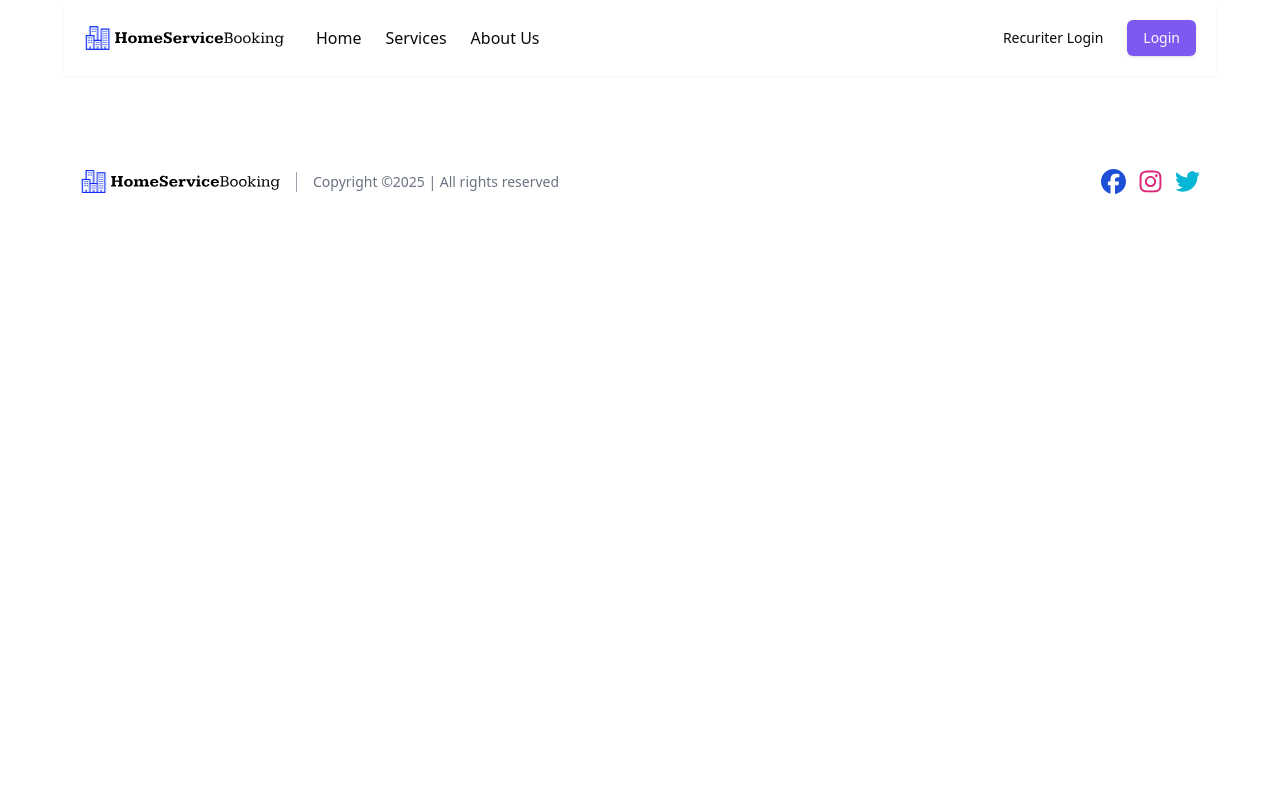
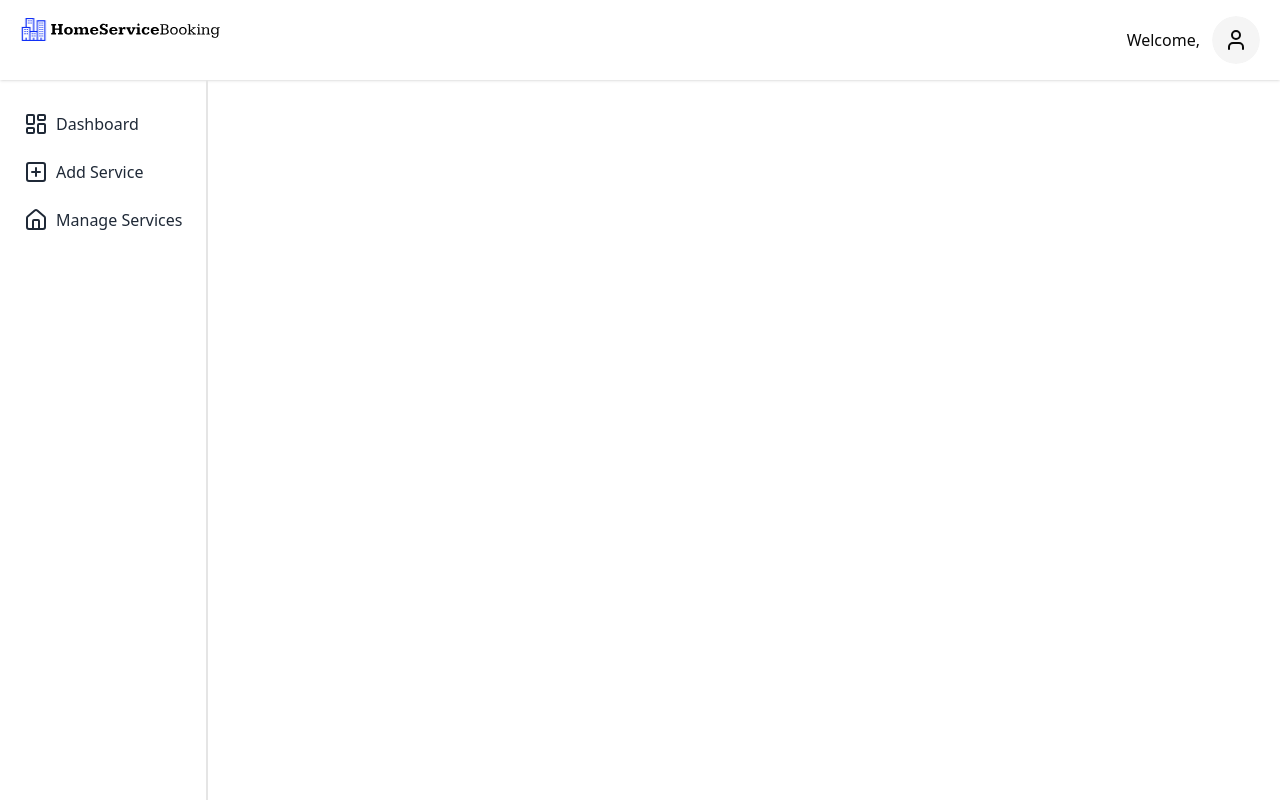
Before and after one commit to K-Aayush/HomeServiceBooking-Frontend, a React (Vite) app: page /adminDashboard in a window 1280 px wide. Shown: the top 800 px of the page. Built offline with nearby package versions, Linux system fonts and the light colour scheme; no server answers.

Commit message:
made the admin page routes and login to admin

```diff
--- a/src/App.tsx
+++ b/src/App.tsx
@@ -14,13 +14,16 @@ import RequiterDashboard from "./pages/RequiterDashboard/RequiterDashboard";
 import AddService from "./pages/RequiterDashboard/AddService";
 import ManageService from "./pages/RequiterDashboard/ManageService";
 import ViewRequiterDashboard from "./pages/RequiterDashboard/ViewRequiterDashboard";
+import AdminDashboard from "./pages/AdminDashboard/AdminDashboard";
+import ViewAdminDashboard from "./pages/AdminDashboard/ViewAdminDashboard";
 
 const App = () => {
   const location = useLocation();
   const { showRequiterLogin } = useContext(AppContext);
   return (
     <div>
-      {!location.pathname.startsWith("/requiterDashboard") && <Navbar />}
+      {!location.pathname.startsWith("/requiterDashboard") &&
+        !location.pathname.startsWith("/adminDashboard") && <Navbar />}
       {showRequiterLogin && <RequiterLogin />}
       <Toaster richColors duration={5000} />
       <Routes>
@@ -34,7 +37,11 @@ const App = () => {
           <Route path="add-service" element={<AddService />} />
           <Route path="manage-service" element={<ManageService />} />
         </Route>
+        <Route path="/adminDashboard" element={<AdminDashboard />}>
+          <Route path="dashboard" element={<ViewAdminDashboard />} />
+        </Route>
       </Routes>
+
       {!location.pathname.startsWith("/category/") &&
         !location.pathname.startsWith("/requiterDashboard") && <Footer />}
     </div>
--- a/src/components/RequiterLogin.tsx
+++ b/src/components/RequiterLogin.tsx
@@ -121,7 +121,7 @@ const RequiterLogin = () => {
           if (data.requiter.role === "REQUITER") {
             navigate("/requiterDashboard/dashboard");
           } else if (data.requiter.role === "ADMIN") {
-            navigate("/admin/dashboard");
+            navigate("/adminDashboard/dashboard");
           } else {
             navigate("/");
           }
@@ -163,7 +163,7 @@ const RequiterLogin = () => {
           if (data.requiter.role === "REQUITER") {
             navigate("/requiterDashboard/dashboard");
           } else if (data.requiter.role === "ADMIN") {
-            navigate("/admin/dashboard");
+            navigate("/adminDashboard/dashboard");
           } else {
             navigate("/");
           }
--- /dev/null
+++ b/src/pages/AdminDashboard/AdminDashboard.tsx
@@ -0,0 +1,108 @@
+import { Home, LayoutDashboard, SquarePlus, User } from "lucide-react";
+import logo from "../../assets/Logo.svg";
+import {
+  Avatar,
+  AvatarImage,
+  AvatarFallback,
+} from "../../components/ui/avatar";
+import { NavLink, Outlet, useNavigate } from "react-router-dom";
+import { useContext } from "react";
+import { AppContext } from "../../context/AppContext";
+
+const AdminDashboard = () => {
+  const { logout, requiterData } = useContext(AppContext);
+  const navigate = useNavigate();
+
+  const handleLogout = async () => {
+    logout();
+    navigate("/");
+  };
+  return (
+    <div className="min-h-screen">
+      {/*Navbar for requiter pannel*/}
+      <div className="py-4 shadow">
+        <div className="flex items-start justify-between px-5">
+          <img
+            className="cursor-pointer max-sm:w-32"
+            src={logo}
+            alt="logo"
+            width={200}
+            height={200}
+          />
+          <div className="flex items-center gap-3">
+            <p className="max-sm:hidden">Welcome, {requiterData?.name}</p>
+            <div className="relative group">
+              <Avatar className="w-12 h-12">
+                <AvatarImage
+                  className="object-cover object-top w-full h-full rounded-full"
+                  src={requiterData?.requiterProfileImage}
+                  alt={"username"}
+                />
+                <AvatarFallback>
+                  <User />
+                </AvatarFallback>
+              </Avatar>
+              <div className="absolute top-0 right-0 z-10 hidden pt-12 text-black rounded group-hover:block">
+                <ul className="p-2 m-0 text-sm list-none border rounded-md bg-gray-50 hover:bg-gray-100">
+                  <li
+                    onClick={handleLogout}
+                    className="px-2 py-1 pr-10 cursor-pointer"
+                  >
+                    Logout
+                  </li>
+                </ul>
+              </div>
+            </div>
+          </div>
+        </div>
+      </div>
+
+      <div className="flex items-start">
+        {/*sidebar for requiter pannel*/}
+        <div className="inline-block min-h-screen border-r-2">
+          <ul className="flex flex-col items-start pt-5 text-gray-800">
+            <NavLink
+              className={({ isActive }) =>
+                `flex items-center p-3 sm:px-6 gap-2 w-full hover:bg-gray-100 ${
+                  isActive && "bg-indigo-100 border-r-4 border-primary"
+                }`
+              }
+              to={"/adminDashboard/dashboard"}
+            >
+              <LayoutDashboard />
+              <p>Dashboard</p>
+            </NavLink>
+            <NavLink
+              className={({ isActive }) =>
+                `flex items-center p-3 sm:px-6 gap-2 w-full hover:bg-gray-100 ${
+                  isActive && "bg-indigo-100 border-r-4 border-primary"
+                }`
+              }
+              to={"/adminDashboard/add-service"}
+            >
+              <SquarePlus />
+              <p>Add Service</p>
+            </NavLink>
+            <NavLink
+              className={({ isActive }) =>
+                `flex items-center p-3 sm:px-6 gap-2 w-full hover:bg-gray-100 ${
+                  isActive && "bg-indigo-100 border-r-4 border-primary"
+                }`
+              }
+              to={"/adminDashboard/manage-service"}
+            >
+              <Home />
+              <p>Manage Services</p>
+            </NavLink>
+          </ul>
+        </div>
+
+        <div className="flex-1 pt-5 ml-5">
+          <Outlet />
+        </div>
+      </div>
+    </div>
+  );
+};
+
+export default AdminDashboard;
--- /dev/null
+++ b/src/pages/AdminDashboard/ViewAdminDashboard.tsx
@@ -0,0 +1,7 @@
+import React from "react";
+
+const ViewAdminDashboard = () => {
+  return <div>ViewAdminDashboard</div>;
+};
+
+export default ViewAdminDashboard;
```
